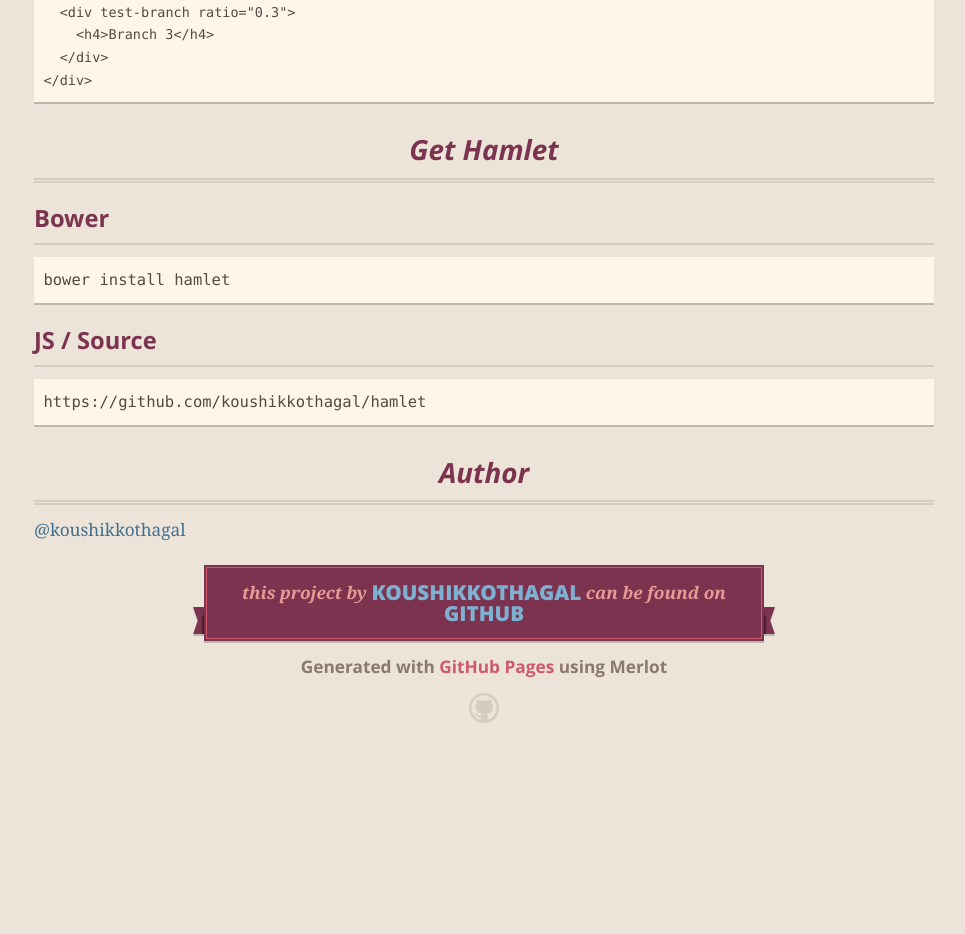
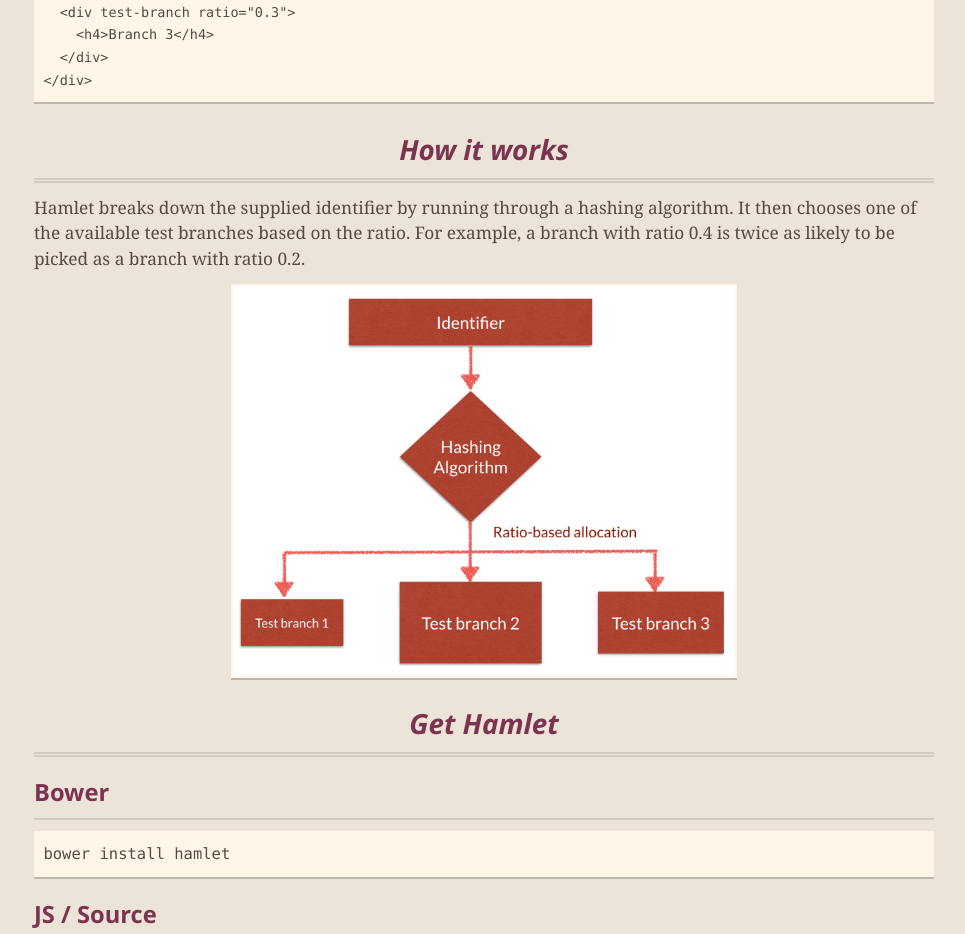
Before and after one commit to koushikkothagal/hamlet, a plain HTML site: page index.html in a window 1280 px wide. Shown: the part 1705-2639 px from the top of the page, without its empty margins (156-1121 px from the left). Before the commit the page ends 2468 px from the top, so only its background shows below. Drawn offline with nearby package versions, Linux system fonts and the light colour scheme.

Commit message:
How it works

```diff
--- a/index.html
+++ b/index.html
@@ -97,6 +97,19 @@
   &lt;/<span class="pl-ent">div</span>&gt;
 &lt;/<span class="pl-ent">div</span>&gt;</pre></div>
 
+
+<h3>
+<a id="how-it-works" class="anchor" href="#how-it-works" aria-hidden="true"><span class="octicon octicon-link"></span></a>How it works</h3>
+
+<p>Hamlet breaks down the supplied identifier by running through a hashing algorithm. It then chooses one of the available test branches based on the ratio. For example, a branch with ratio 0.4 is twice as likely to be picked as a branch with ratio 0.2.</p>
+
+
+
+<img id="how-it-works-img" src="./images/how-it-works.png" />
+
+
+
+
 <h3>
 <a id="get-hamlet" class="anchor" href="#get-hamlet" aria-hidden="true"><span class="octicon octicon-link"></span></a>Get Hamlet</h3>
 
--- a/stylesheets/screen.css
+++ b/stylesheets/screen.css
@@ -289,6 +289,11 @@
 	border: none;
 	padding-left: 20%;
 	box-shadow: none;
+}
+
+#how-it-works-img {
+	display: block;
+	margin: auto;
 }
 
 /* footer */
```
Also changed, not shown: images/how-it-works.png (added).
